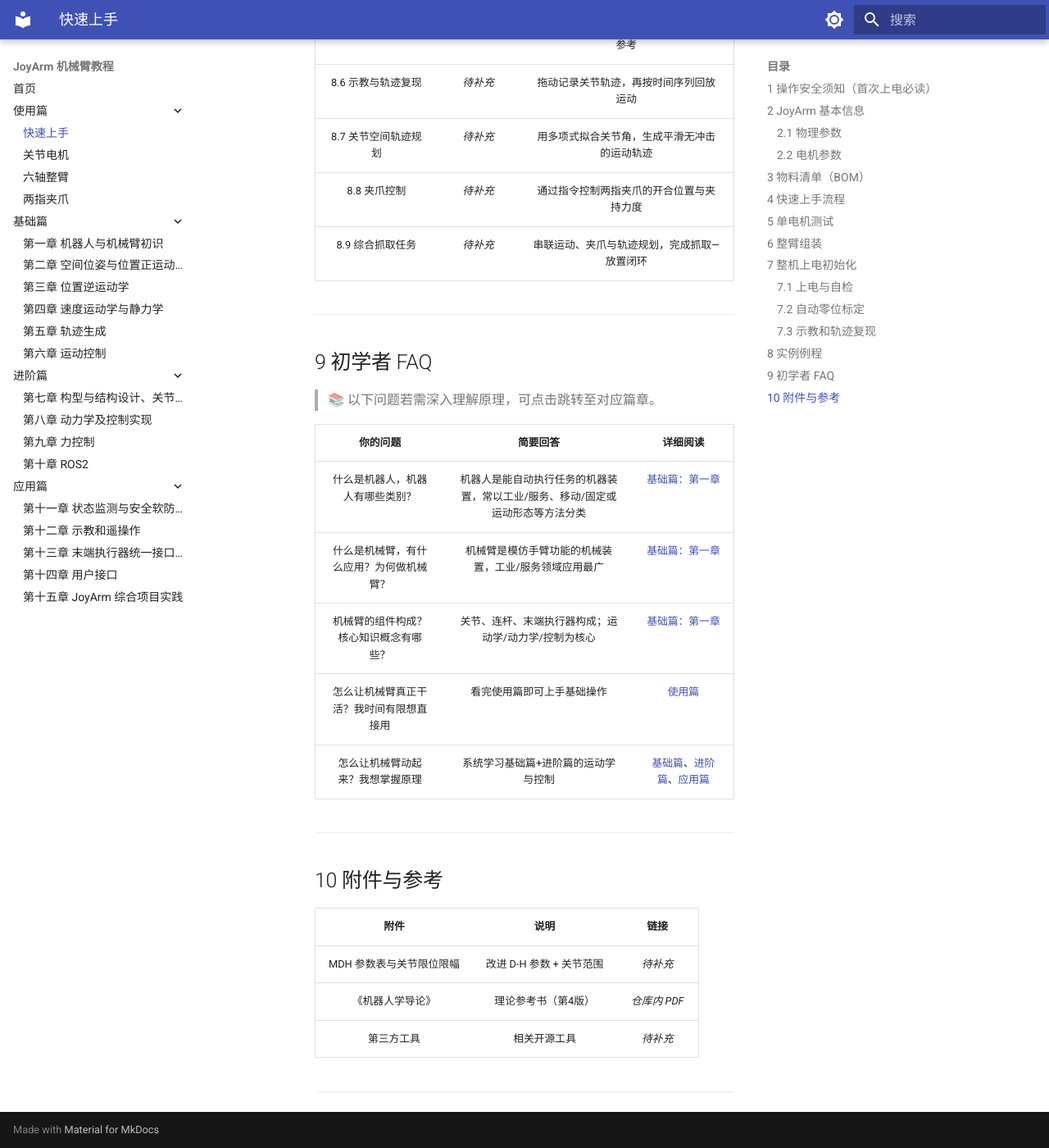
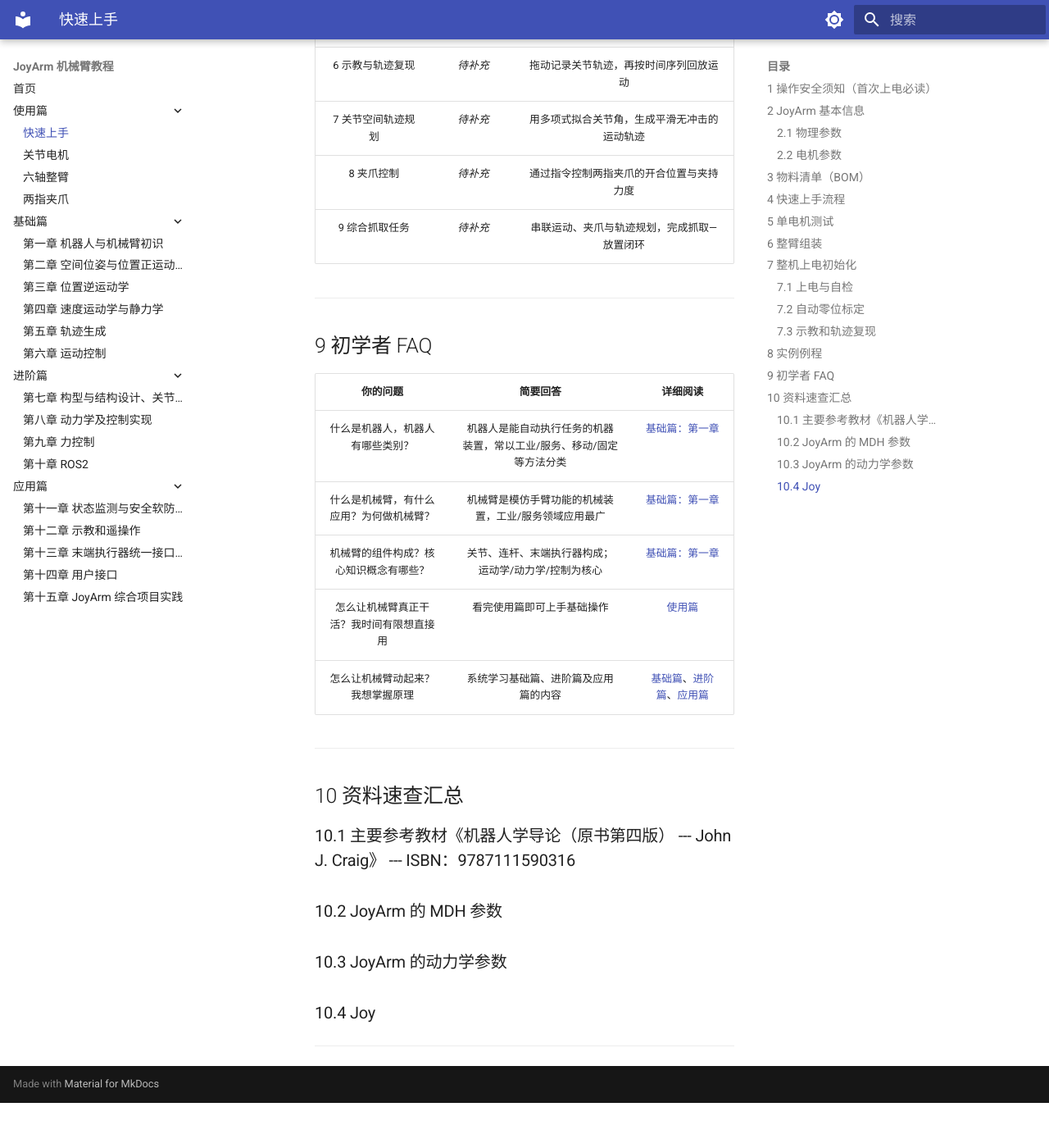
Before and after one commit to joyin-dexhand/joyin_arm_tutorial, an MkDocs documentation site: the page built from docs/chapter1_1.md, in a window 1280 px wide and 1400 px high, scrolled down 6743 px. Shown: the whole window at 82% size. Built offline with MkDocs 1.6.1 and Material for MkDocs 9.7.7, drawn with Linux system fonts in a browser that asks for light colours; after the commit the page ends 8088 px from its top, so only the background shows below that; some of the changed text lies outside the part shown.

Commit message:
docs(快速上手): 优化第4节流程与章节对齐,修正零位措辞
- 第4节7步与第5-8节详节精确对应(拆箱/单电机测试/组装/上电自检/零位标定/示教/例程)
- 修正错别字: '拜访'→'摆放'式重写, '零位置'→'零位'

```diff
--- a/docs/chapter1_1.md
+++ b/docs/chapter1_1.md
@@ -65,13 +65,13 @@
 
 | 步骤 | 具体操作 | 操作目的 |
 |:---:|:---:|:---:|
-| 1 | 拆箱验收，核对物料清单 | 确保运输无损坏 |
-| 2 | 单关节测试并设置电机ID | 验证功能、分配唯一标识 |
-| 3 | 将关节与连杆拼装为完整机械臂并固定 | 整臂组装固定 |
-| 4 | 连接信号转接模块和电源线 | 建立供电和通信 |
-| 5 | 将机械臂拜访至零位，运行自动零位标定程序（出厂已标定，新机可跳过此步骤） | 确定各关节的零位基准 |
-| 6 | 拖动示教和轨迹回放复现，让机械臂动起来 | 检验整臂运动能力 |
-| 7 | 运行实例例程，开始上手二次开发 | 熟悉功能，快速用起来 |
+| 1 | 拆箱验收，核对物料清单 | 确认运输无损坏、物料齐全 |
+| 2 | 单关节测试并设置电机 ID | 组装前验证各电机功能正常 |
+| 3 | 整臂组装 | 拼装关节与连杆为完整机械臂 |
+| 4 | 整臂上电与自检 | 组装后统一供电并检查各关节状态 |
+| 5 | 零位标定 | 确定各关节零位基准（出厂已标定，新机可跳过） |
+| 6 | 示教与轨迹复现 | 拖动记录轨迹并回放，让机械臂动起来 |
+| 7 | 运行实例例程 | 体验核心功能，开始上手 |
 
 ---
 
@@ -161,39 +161,38 @@
 ## 8 实例例程
 
 | 例程 | 启动命令 | 原理概述 |
-|:---:|:---:|:---|
-| 8.1 单电机位置控制 | *待补充* | 下发目标角度，电机通过编码器闭环定位到指定角度 |
-| 8.2 单电机力矩读取 | *待补充* | 实时读取电机电流，换算为输出力矩并监测 |
-| 8.3 整臂关节空间运动 | *待补充* | 各关节独立规划轨迹，协同运动到目标关节角 |
-| 8.4 整臂笛卡尔空间运动 | *待补充* | 由末端目标位姿逆解出关节角，规划直线/圆弧轨迹 |
-| 8.5 零位标定 | *待补充* | 记录各关节零点基准，建立统一的角度参考 |
-| 8.6 示教与轨迹复现 | *待补充* | 拖动记录关节轨迹，再按时间序列回放运动 |
-| 8.7 关节空间轨迹规划 | *待补充* | 用多项式拟合关节角，生成平滑无冲击的运动轨迹 |
-| 8.8 夹爪控制 | *待补充* | 通过指令控制两指夹爪的开合位置与夹持力度 |
-| 8.9 综合抓取任务 | *待补充* | 串联运动、夹爪与轨迹规划，完成抓取—放置闭环 |
+|:---:|:---:|:---:|
+| 1 单电机位置控制 | *待补充* | 下发目标角度，电机通过编码器闭环定位到指定角度 |
+| 2 单电机力矩读取 | *待补充* | 实时读取电机电流，换算为输出力矩并监测 |
+| 3 整臂关节空间运动 | *待补充* | 各关节独立规划轨迹，协同运动到目标关节角 |
+| 4 整臂笛卡尔空间运动 | *待补充* | 由末端目标位姿逆解出关节角，规划直线/圆弧轨迹 |
+| 5 零位标定 | *待补充* | 记录各关节零点基准，建立统一的角度参考 |
+| 6 示教与轨迹复现 | *待补充* | 拖动记录关节轨迹，再按时间序列回放运动 |
+| 7 关节空间轨迹规划 | *待补充* | 用多项式拟合关节角，生成平滑无冲击的运动轨迹 |
+| 8 夹爪控制 | *待补充* | 通过指令控制两指夹爪的开合位置与夹持力度 |
+| 9 综合抓取任务 | *待补充* | 串联运动、夹爪与轨迹规划，完成抓取—放置闭环 |
 
 ---
 
 ## 9 初学者 FAQ
 
-> 📚 以下问题若需深入理解原理，可点击跳转至对应篇章。
-
 | 你的问题 | 简要回答 | 详细阅读 |
 |:---:|:---:|:---:|
-| 什么是机器人，机器人有哪些类别？ | 机器人是能自动执行任务的机器装置，常以工业/服务、移动/固定或运动形态等方法分类 | [基础篇：第一章](chapter2_1.md) |
+| 什么是机器人，机器人有哪些类别？ | 机器人是能自动执行任务的机器装置，常以工业/服务、移动/固定等方法分类 | [基础篇：第一章](chapter2_1.md) |
 | 什么是机械臂，有什么应用？为何做机械臂？ | 机械臂是模仿手臂功能的机械装置，工业/服务领域应用最广 | [基础篇：第一章](chapter2_1.md) |
 | 机械臂的组件构成？核心知识概念有哪些？ | 关节、连杆、末端执行器构成；运动学/动力学/控制为核心 | [基础篇：第一章](chapter2_1.md) |
 | 怎么让机械臂真正干活？我时间有限想直接用 | 看完使用篇即可上手基础操作 | [使用篇](chapter1_1.md) |
-| 怎么让机械臂动起来？我想掌握原理 | 系统学习基础篇+进阶篇的运动学与控制 | [基础篇](chapter2_1.md)、[进阶篇](chapter3_1.md)、[应用篇](chapter4_1.md) |
+| 怎么让机械臂动起来？我想掌握原理 | 系统学习基础篇、进阶篇及应用篇的内容 | [基础篇](chapter2_1.md)、[进阶篇](chapter3_1.md)、[应用篇](chapter4_1.md) |
 
 ---
 
-## 10 附件与参考
+## 10 资料速查汇总
 
-| 附件 | 说明 | 链接 |
-|:---:|:---:|:---:|
-| MDH 参数表与关节限位限幅 | 改进 D-H 参数 + 关节范围 | *待补充* |
-| 《机器人学导论》 | 理论参考书（第4版） | *仓库内 PDF* |
-| 第三方工具 | 相关开源工具 | *待补充* |
+### 10.1 主要参考教材《机器人学导论（原书第四版） --- John J. Craig》 --- ISBN：9787111590316
 
+### 10.2 JoyArm 的 MDH 参数
+
+### 10.3 JoyArm 的动力学参数
+
+### 10.4 Joy
 ---
```
Also changed, not shown: other parts of docs/chapter1_1.md (+1 -1 lines).
